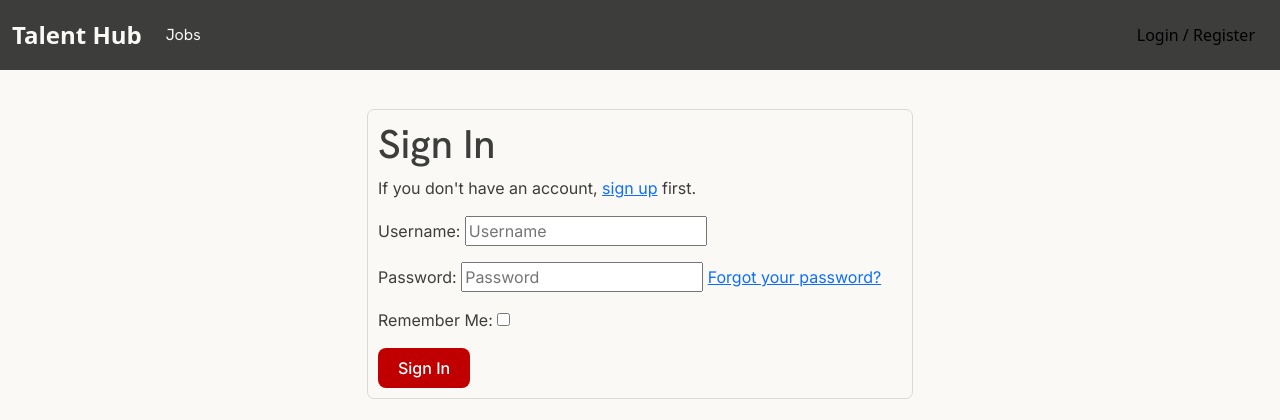
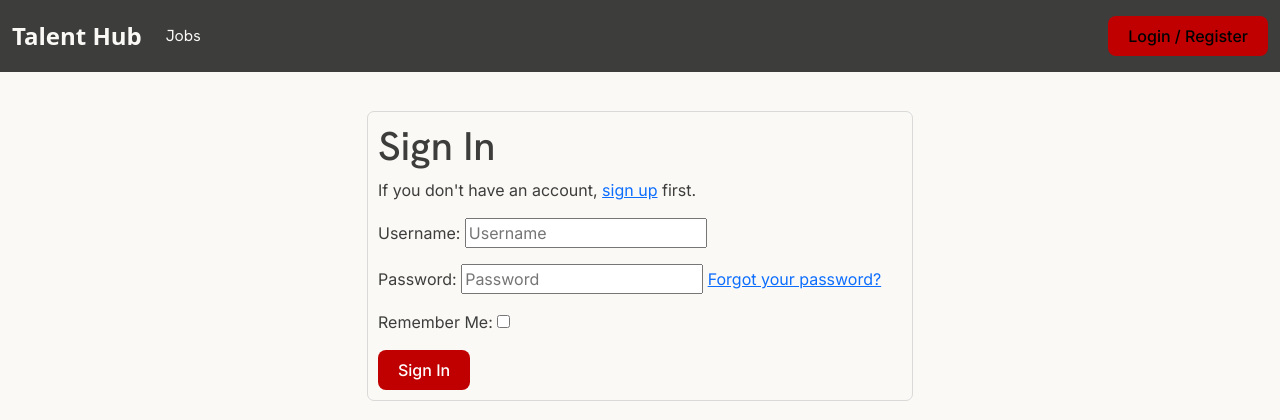
Before and after one commit to mturner1158/talent-hub, a Django app: page /accounts/login/?next=/applications/review/1/ in a window 1280 px wide. Shown: the top 420 px of the page. Run offline with Django 5.2, Linux system fonts and the light colour scheme; some libraries are stand-ins or nearby versions.

Commit message:
updated button styling

```diff
--- a/templates/base.html
+++ b/templates/base.html
@@ -60,9 +60,9 @@
         </ul>
         <span class=" navbar-text">
           {% if request.user.is_authenticated %}
-          <a href="{% url 'account_logout' %}" class="btn btn-login">Logout</a>
+          <a href="{% url 'account_logout' %}" class="btn login-btn">Logout</a>
           {% else %}
-          <a href="{% url 'account_login' %}" class="btn btn-login">Login / Register</a>
+          <a href="{% url 'account_login' %}" class="btn login-btn">Login / Register</a>
           {% endif %}
         </span>
       </div>
```
